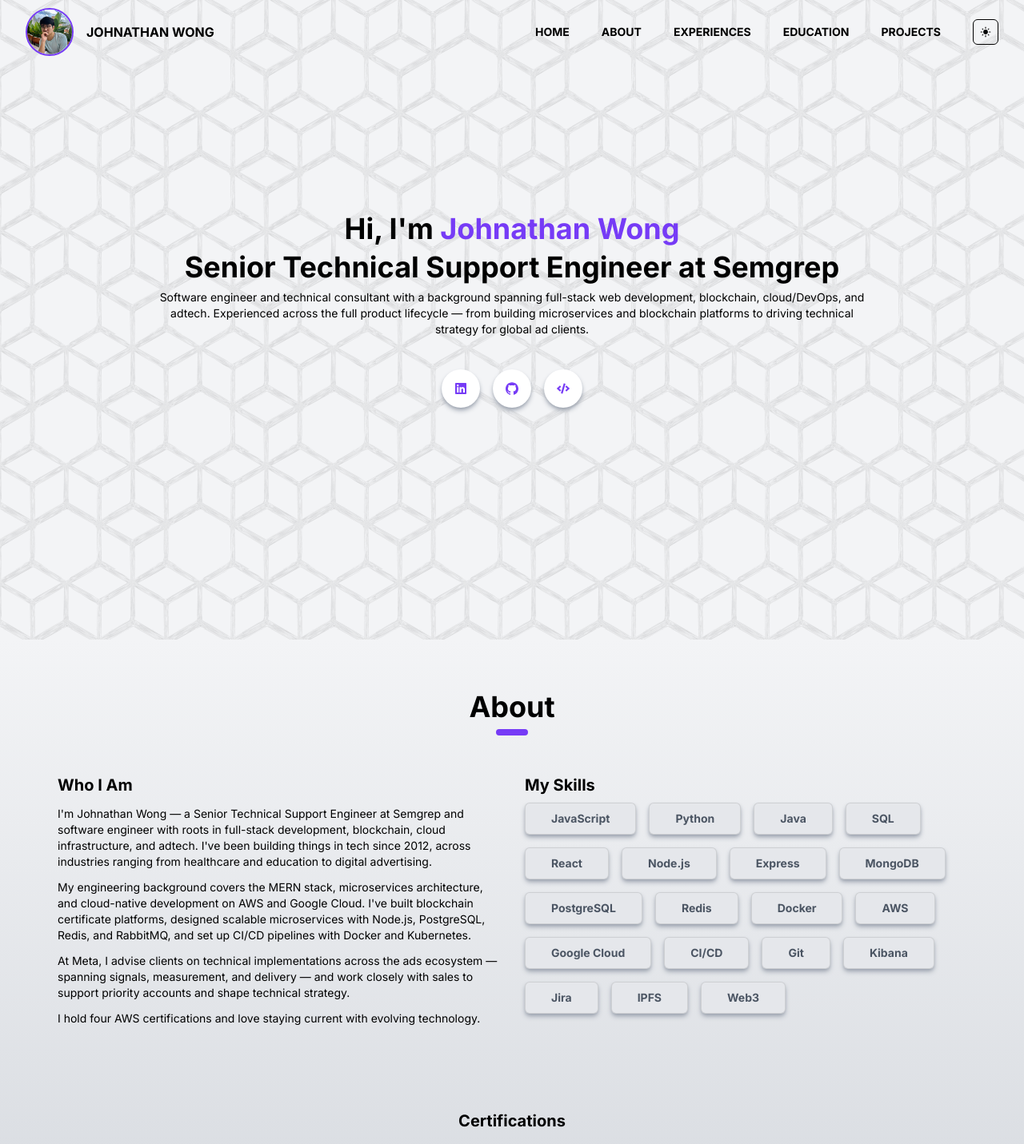
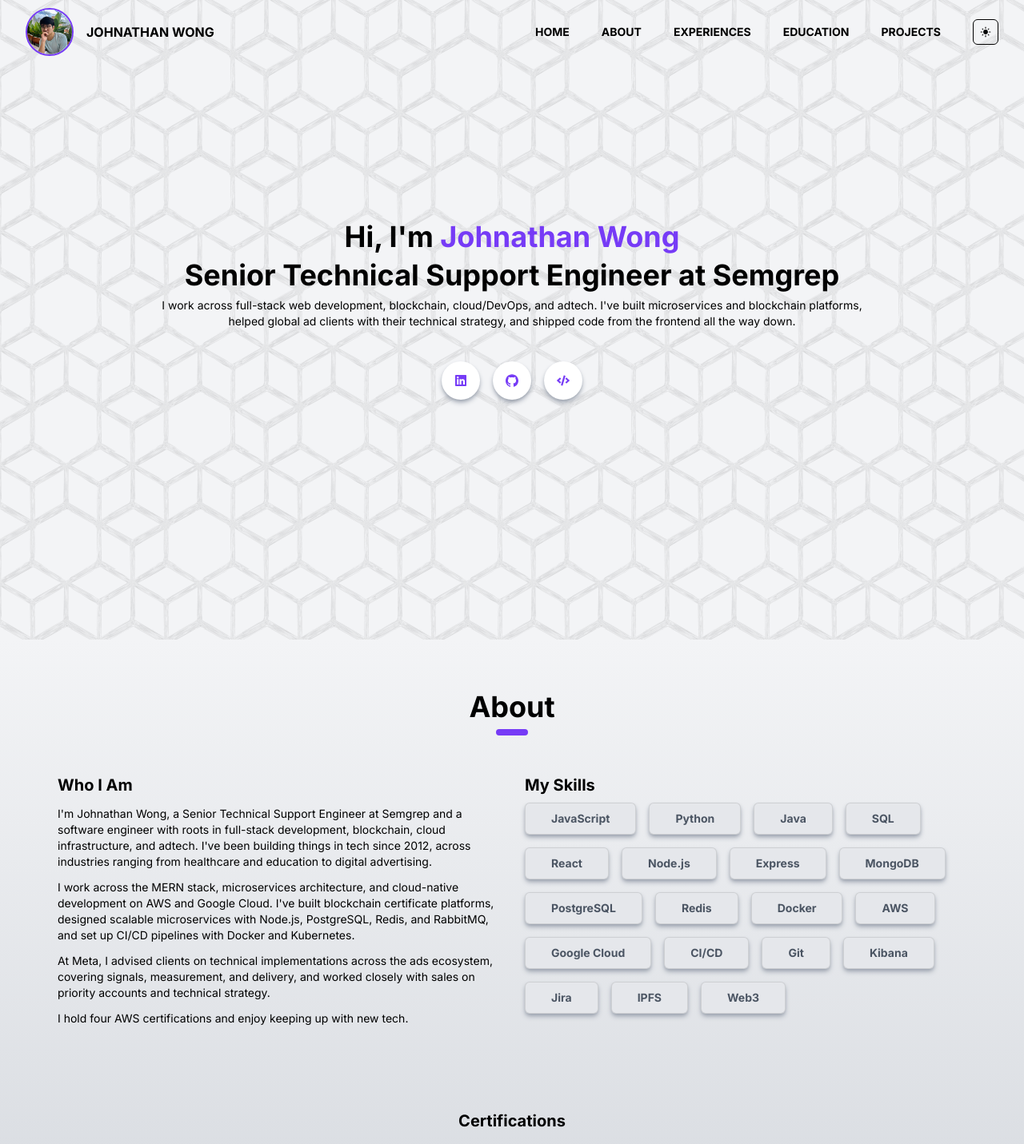
Before and after one commit to wong-johnathan/portfolio, a Next.js app: page / in a window 1280 px wide. Shown: the top 1431 px of the page at 80% size. Built offline with nearby package versions, Linux system fonts and the light colour scheme.

Commit message:
Remove AI-sounding language and em dashes across portfolio text

```diff
--- a/src/components/About.tsx
+++ b/src/components/About.tsx
@@ -45,28 +45,28 @@
             Who I Am
           </h2>
           <BodyText>
-            I'm Johnathan Wong — a Senior Technical Support Engineer at <a href="https://semgrep.dev/" target="_blank">Semgrep</a> and
-            software engineer with roots in full-stack development, blockchain,
+            I'm Johnathan Wong, a Senior Technical Support Engineer at <a href="https://semgrep.dev/" target="_blank">Semgrep</a> and
+            a software engineer with roots in full-stack development, blockchain,
             cloud infrastructure, and adtech. I've been building things in tech
             since 2012, across industries ranging from healthcare and education
             to digital advertising.
           </BodyText>
           <BodyText>
-            My engineering background covers the MERN stack, microservices
+            I work across the MERN stack, microservices
             architecture, and cloud-native development on AWS and Google Cloud.
             I've built blockchain certificate platforms, designed scalable
             microservices with Node.js, PostgreSQL, Redis, and RabbitMQ, and
             set up CI/CD pipelines with Docker and Kubernetes.
           </BodyText>
           <BodyText>
-            At Meta, I advise clients on technical implementations across the ads
-            ecosystem — spanning signals, measurement, and delivery — and work
-            closely with sales to support priority accounts and shape technical
+            At Meta, I advised clients on technical implementations across the ads
+            ecosystem, covering signals, measurement, and delivery, and worked
+            closely with sales on priority accounts and technical
             strategy.
           </BodyText>
           <BodyText>
-            I hold four AWS certifications and love staying current with
-            evolving technology.
+            I hold four AWS certifications and enjoy keeping up with
+            new tech.
           </BodyText>
         </div>
           <div className='col-span-1 mb-2'>
--- a/src/components/Hero.tsx
+++ b/src/components/Hero.tsx
@@ -36,10 +36,9 @@
             Senior Technical Support Engineer at <a href="https://semgrep.dev/" target="_blank">Semgrep</a>
           </TitleLarge>
           <BodyText maxWidth='max-w-[70%]'>
-            Software engineer and technical consultant with a background spanning
-            full-stack web development, blockchain, cloud/DevOps, and adtech.
-            Experienced across the full product lifecycle — from building microservices
-            and blockchain platforms to driving technical strategy for global ad clients.
+            I work across full-stack web development, blockchain, cloud/DevOps, and adtech.
+            I've built microservices and blockchain platforms, helped global ad clients
+            with their technical strategy, and shipped code from the frontend all the way down.
           </BodyText>
         </div>
         <div className='w-full max-w-[50%] flex justify-center items-center flex-row py-6 space-x-4'>
--- a/src/components/projectsJson.tsx
+++ b/src/components/projectsJson.tsx
@@ -14,14 +14,14 @@
     id: "3d-certs",
     title: "3DCerts",
     subtitle:
-      "This page contains the case study of my time in 3DCerts which includes the Project Overview and Tools Used during my employment.",
+      "How I built a blockchain certificate verification platform from scratch at 3DCerts.",
     paragraphs: [
-      "During my tenure at the company, I spearheaded the implementation of cutting-edge blockchain technology to streamline the certificate authentication process. With 3DCerts, we empowered employers to effortlessly verify the credentials of new hires, especially in today's climate of individuals accumulating numerous certificates of achievement. Leveraging the open attestation library and the IPFS decentralized file storage system, I played a pivotal role in developing both a verification portal and an issuance portal.",
-      "My key contributions included:",
-      "1. Development of a Verification and Issuance Platform: I led the creation of a robust platform using React and Express, enabling seamless certificate verification and issuance.",
-      "2. Decentralized Wallet Creation: I engineered a decentralized wallet system to empower users to securely receive and validate their documents, enhancing the overall transparency and trustworthiness of the certification process.",
-      "3.User-Centric UX/UI Design: I took great care in designing and fine-tuning the user experience and interface to cater to diverse business needs, ensuring compatibility with sectors such as healthcare and education.",
-      "My work at the company was dedicated to revolutionizing the authentication of certificates through blockchain innovation, ultimately simplifying the hiring process and fostering trust in educational credentials.",
+      "I led the team building a blockchain-based certificate verification and issuance platform. The idea was simple: make it easy for employers to verify a candidate's credentials without jumping through hoops. We used the OpenCerts attestation library and IPFS for decentralized storage, and built both a verification portal and an issuance portal from scratch.",
+      "Key things I worked on:",
+      "1. Built the full verification and issuance platform with React and Express so certificates could be issued and verified in one place.",
+      "2. Designed a decentralized wallet system that lets users securely receive and validate their own documents.",
+      "3. Spent a lot of time on the UX/UI to make it work across different sectors like healthcare and education, where the compliance requirements are very different.",
+      "It was a solid project that proved blockchain could actually solve a real-world problem instead of just being buzzword noise.",
     ],
     technologies: [
       "Reactjs",
@@ -36,15 +36,15 @@
     ],
     image: "/3dcerts.png",
     summary:
-      "Blockchain implementation for certificate authentication, built portals, decentralized wallet, and user-centric design, enhancing credential verification and trust.",
+      "Blockchain certificate verification platform with issuance and verification portals, a decentralized wallet, and UX designed for healthcare and education sectors.",
   },
   {
     id: "my-beneficiary",
     title: "My Beneficiary",
     subtitle:
-      "This page contains the case study of my internship in New Creation Church which includes the Project Overview and Tools Used.",
+      "A PWA I built during my internship at New Creation Church for visit logging and attendance tracking.",
     paragraphs: [
-      "I'm humbled to have been a part of the team that worked on a Progressive Web Application (PWA) using React.js. My role involved focusing on user-centered design and UX/UI feasibility. The project was complex, including features like visit logging, attendance tracking, and CRUD functionality. This experience helped me grow in development and design, contributing to an innovative and user-friendly application that I'm grateful to have been involved with.",
+      "I built a Progressive Web Application (PWA) using React.js while interning at New Creation Church. It handled visit logging, attendance tracking, and the usual CRUD operations. I focused a lot on making the UX feel right for a church setting where not everyone is tech-savvy. Solid learning experience that taught me a lot about shipping real products.",
     ],
     technologies: [
       "Reactjs",
@@ -54,7 +54,7 @@
     ],
     image: "/newcreation.png",
     summary:
-      "React.js-based PWA project, emphasizing user-centric design, resulting in an innovative and user-friendly application.",
+      "React PWA for church visit logging and attendance tracking, with an emphasis on accessible UX.",
   },
   {
     id: "resume-ai",
@@ -97,11 +97,11 @@
     title:
       "3D Virtual Museum Design in VR",
     subtitle:
-      "This project was tasked to create an interactive 3D VR world of the Chinese Heritage Centre in Nanyang Technological University.",
+      "An interactive 3D VR world of the Chinese Heritage Centre at NTU, built in Unity.",
     paragraphs: [
-      "The objective of the project is creating a 3D VR museum that users can navigate freely around. The user will be able to visit the experience the museum fully without being physically present. Most art works and pieces are interactive, users can pick them up to have a closer look on the details if available.",
-      "The 3D VR museum will be based off the Chinese Heritage Centre (CHC) located at Nanyang Technological University. Users will be given the freedom to navigate around themselves and take a self-guided tour of the museum. Since the 3D model of the museum is already available, the interactive functions and 3d VR experience will be implemented through Unity3D engine using C# language. Due to Unity3D’s version compatibility of the Chinese Heritage Centre 3D model some objects will have to be remodeled and re- textured.",
-      "The scope of the project is to enhance the user’s experience and interaction with the 3D VR museum. The 3D VR museum arts work and pieces must be intractable or have some form of interactive application so to enhance the user’s experience compared to traditional museums.",
+      "Built a 3D VR museum in Unity where users can walk around and interact with exhibits without being there physically. Most artworks and pieces are interactive, you can pick them up for a closer look.",
+      "The museum is modeled after the Chinese Heritage Centre (CHC) at Nanyang Technological University. Users can explore freely and take a self-guided tour. The 3D model was already available, so I focused on adding interactive features and building the VR experience in Unity using C#. Some objects needed remodelling and re-texturing because of version compatibility issues.",
+      "The goal was to make the VR experience genuinely better than walking through a physical museum, not just a gimmick.",
     ],
     technologies: [
       "Unity3d",
@@ -114,7 +114,7 @@
     video:
       "https://www.youtube.com/embed/Eixmm1bpaik?si=iS8EXWNCToErMuY5",
     summary:
-      "The use of AR and VR technology allows users to immerse themselves into the virtual world locking out the physical world.",
+      "Interactive 3D VR museum of the Chinese Heritage Centre built in Unity with HTC Vive support.",
   },
 ];
 
```
